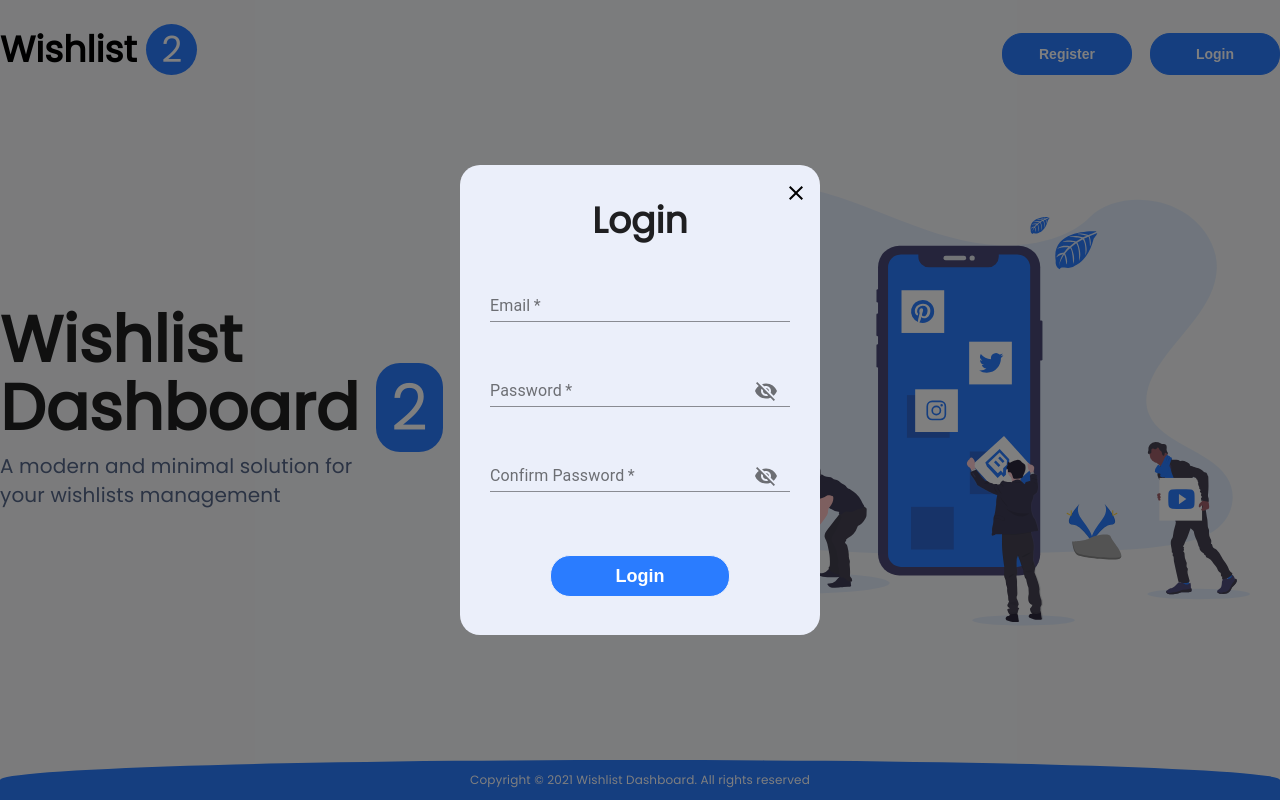
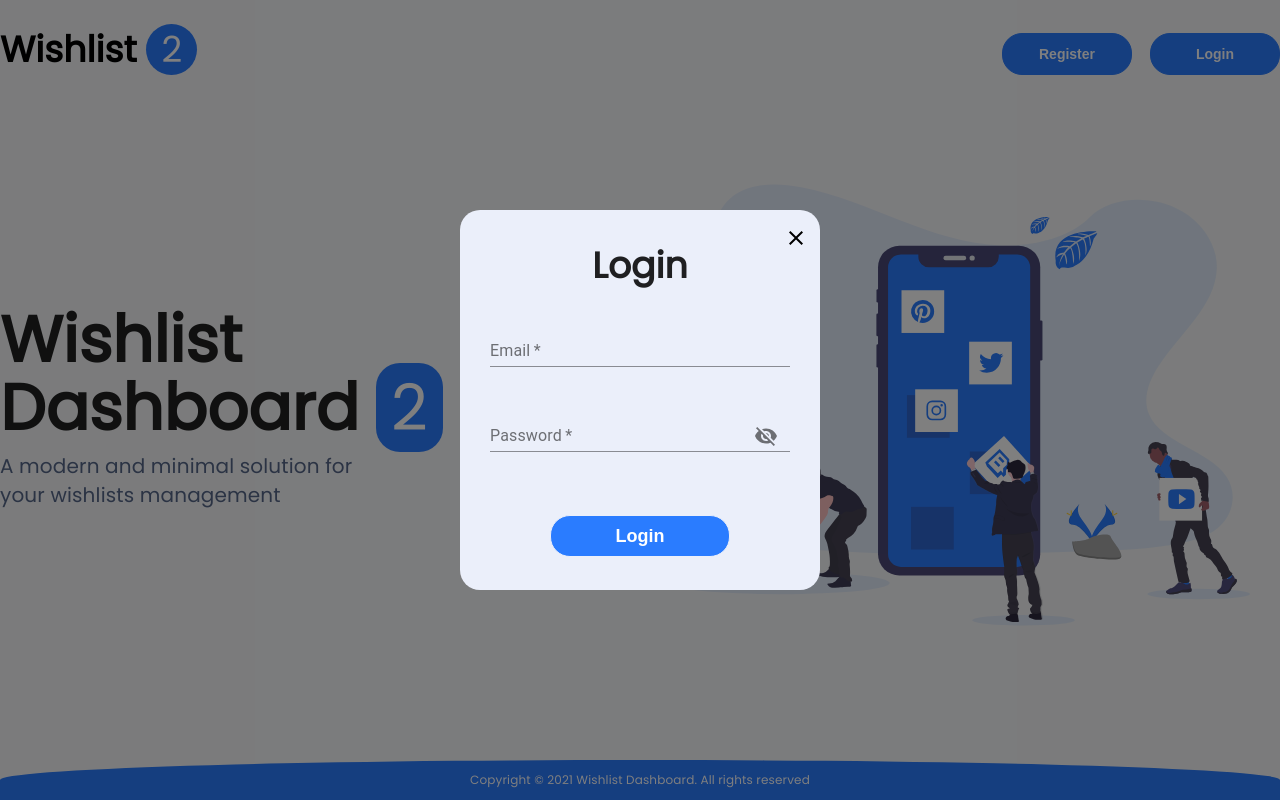
Before and after one commit to tomaCezar1/wishlist-app, a Next.js app: page / in a window 1280 px wide. Both pictures are taken after a click on the button "Login". Built offline with nearby package versions, Linux system fonts and the light colour scheme.

Commit message:
[MDDIP006-10794] Deleted Password Confirmation

```diff
--- a/src/app/Forms/LoginForm.tsx
+++ b/src/app/Forms/LoginForm.tsx
@@ -24,7 +24,6 @@ interface Props {
 interface LoginState {
     email: string;
     password: string;
-    confirmPassword: string;
     showPassword: boolean;
 }
 
@@ -38,7 +37,6 @@ function LoginForm({ toggleLoginForm }: Props): JSX.Element {
     const [values, setValues] = useState<LoginState>({
         email: '',
         password: '',
-        confirmPassword: '',
         showPassword: false,
     });
 
@@ -52,11 +50,6 @@ function LoginForm({ toggleLoginForm }: Props): JSX.Element {
         description: ' ',
     });
 
-    const [confirmPasswordErrors, setConfirmPasswordErrors] = useState<Errors>({
-        error: false,
-        description: ' ',
-    });
-
     // Handlers
     const handleEmailChange = (event: React.ChangeEvent<HTMLInputElement>) => {
         setValues({ ...values, email: event.target.value });
@@ -64,10 +57,6 @@ function LoginForm({ toggleLoginForm }: Props): JSX.Element {
 
     const handlePasswordChange = (event: React.ChangeEvent<HTMLInputElement>) => {
         setValues({ ...values, password: event.target.value });
-    };
-
-    const handleConfirmPasswordChange = (event: React.ChangeEvent<HTMLInputElement>) => {
-        setValues({ ...values, confirmPassword: event.target.value });
     };
 
     const handleClickShowPassword = () => {
@@ -137,38 +126,6 @@ function LoginForm({ toggleLoginForm }: Props): JSX.Element {
                             children={passwordErrors.description}
                         />
                     </FormControl>
-
-                    <FormControl required className={classes.marginTop}>
-                        <InputLabel
-                            error={confirmPasswordErrors.error}
-                            htmlFor="standard-adornment-confirmationPassword"
-                        >
-                            Confirm Password
-                        </InputLabel>
-                        <Input
-                            id="standard-adornment-confirmationPassword"
-                            type={values.showPassword ? 'text' : 'password'}
-                            value={values.confirmPassword}
-                            onChange={handleConfirmPasswordChange}
-                            error={confirmPasswordErrors.error}
-                            inputProps={{ maxLength: 25 }}
-                            endAdornment={
-                                <InputAdornment position="end">
-                                    <IconButton
-                                        aria-label="toggle password visibility"
-                                        onClick={handleClickShowPassword}
-                                    >
-                                        {values.showPassword ? <Visibility /> : <VisibilityOff />}
-                                    </IconButton>
-                                </InputAdornment>
-                            }
-                        />
-                        <FormHelperText
-                            error={confirmPasswordErrors.error}
-                            // eslint-disable-next-line react/no-children-prop
-                            children={confirmPasswordErrors.description}
-                        />
-                    </FormControl>
                 </form>
                 <button className="primary-btn form-btn" onClick={formVerification}>
                     Login
--- a/src/app/Forms/_Form.scss
+++ b/src/app/Forms/_Form.scss
@@ -68,5 +68,5 @@
 }
 
 .login-form {
-    max-height: 470px;
+    max-height: 380px;
 }
```
